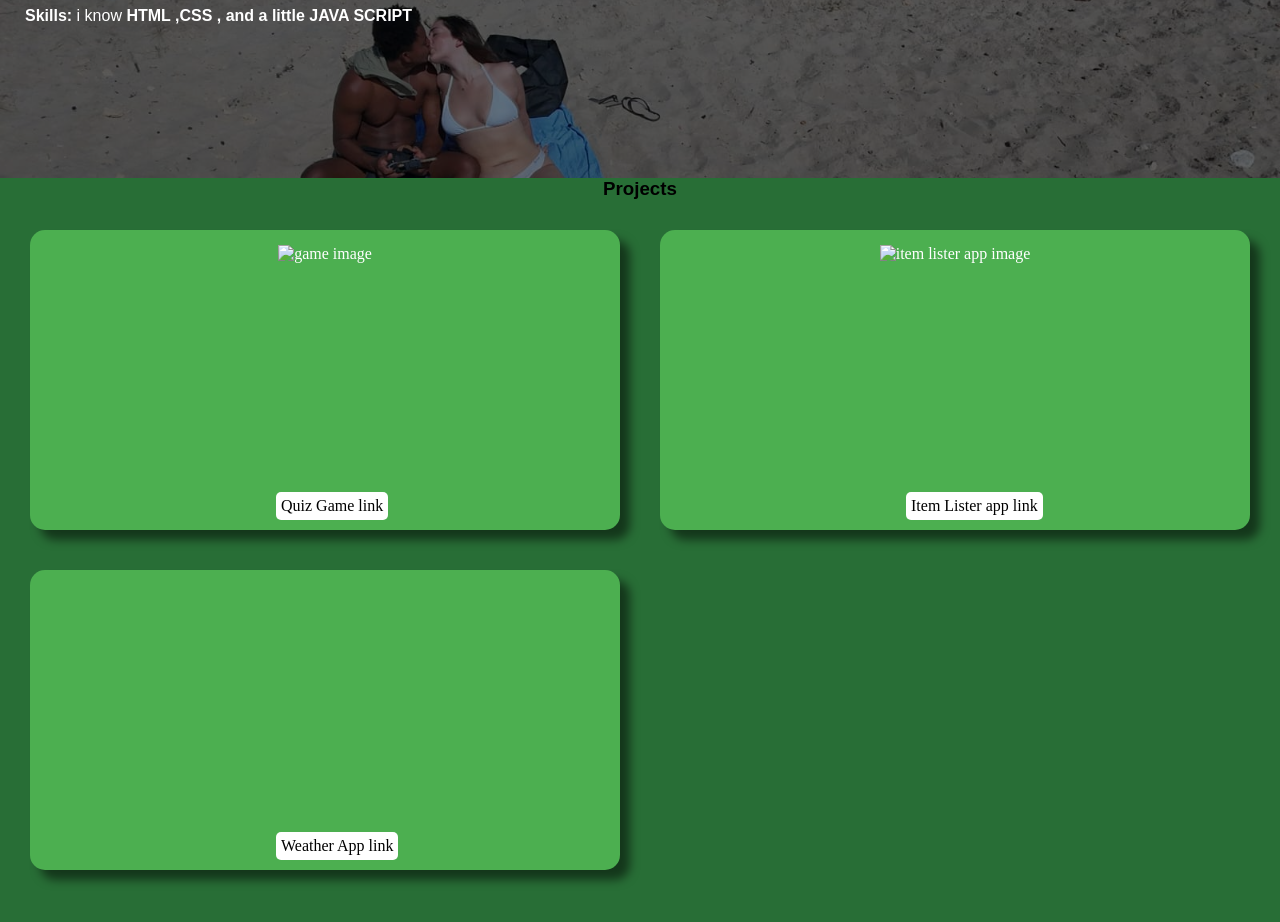
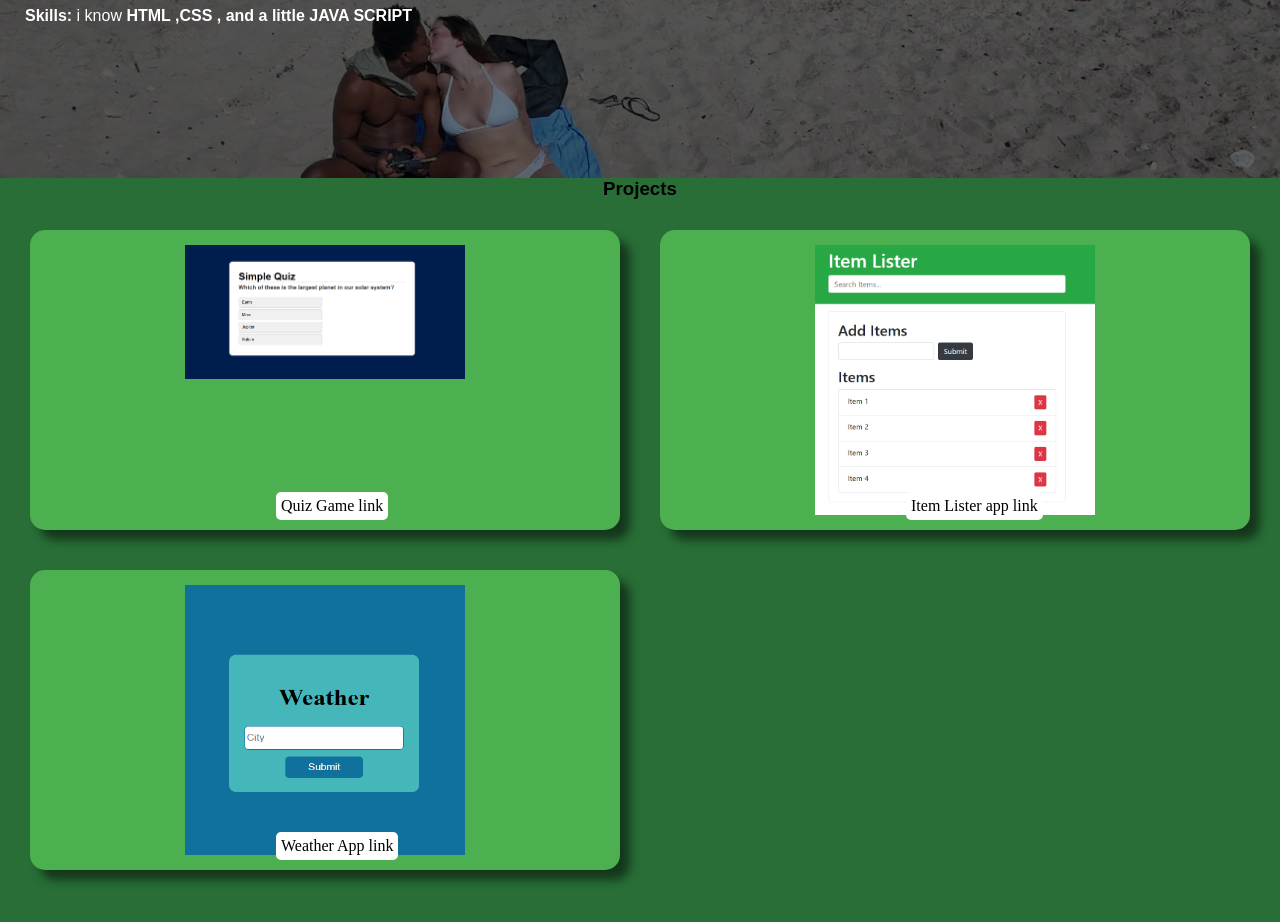
Before and after one commit to danyo-a/portfalio, a plain HTML site: page index.html in a window 1280 px wide. Shown: the part 122-1044 px from the top of the page. Drawn offline with Linux system fonts and the light colour scheme; the site is published under a folder, as on GitHub Pages, so addresses that start at the root find nothing.

Commit message:
fixed the image of the apps

```diff
--- a/index.html
+++ b/index.html
@@ -30,7 +30,7 @@
 
       <div class="projectcard">
           <div class="project-info">
-            <img src="/images/quiz-game.png" alt="game image">
+            <img src="images/quiz-game.png" alt="game image">
 
             <a href="https://danyo-a.github.io/quizgame/">Quiz Game link</a>
 
@@ -38,7 +38,7 @@
       </div>
       <div class="projectcard">
           <div class="project-info">
-            <img src="/images/item-lister.png" alt="item lister app image">
+            <img src="images/item-lister.png" alt="item lister app image">
 
             <a href="https://danyo-a.github.io/lister/">Item Lister app link</a>
 
@@ -47,7 +47,7 @@
 
      <div class="projectcard">
           <div class="project-info">
-            <img src="/images/Weather-App.png" alt="">
+            <img src="images/Weather-App.png" alt="">
 
             <a href="https://danyo-a.github.io/weatherApp/">Weather App link</a>
           </div>
```
